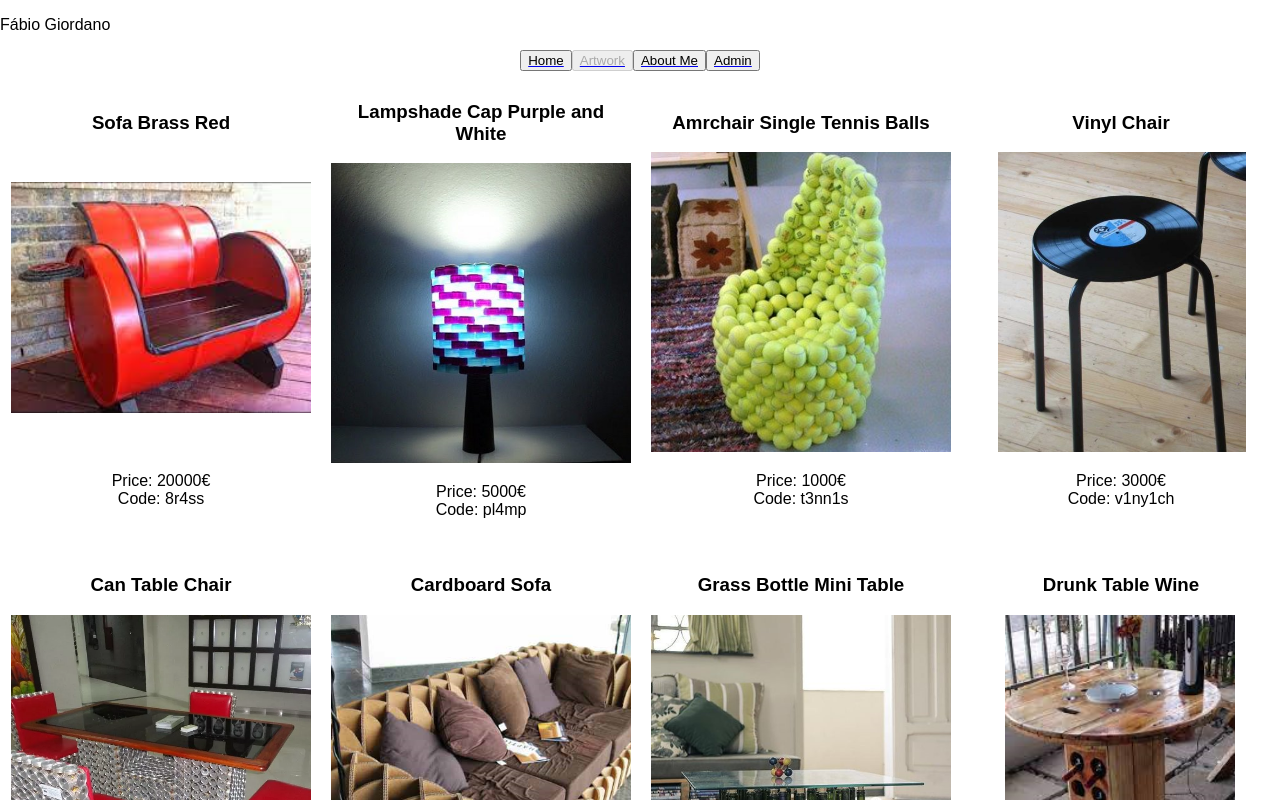
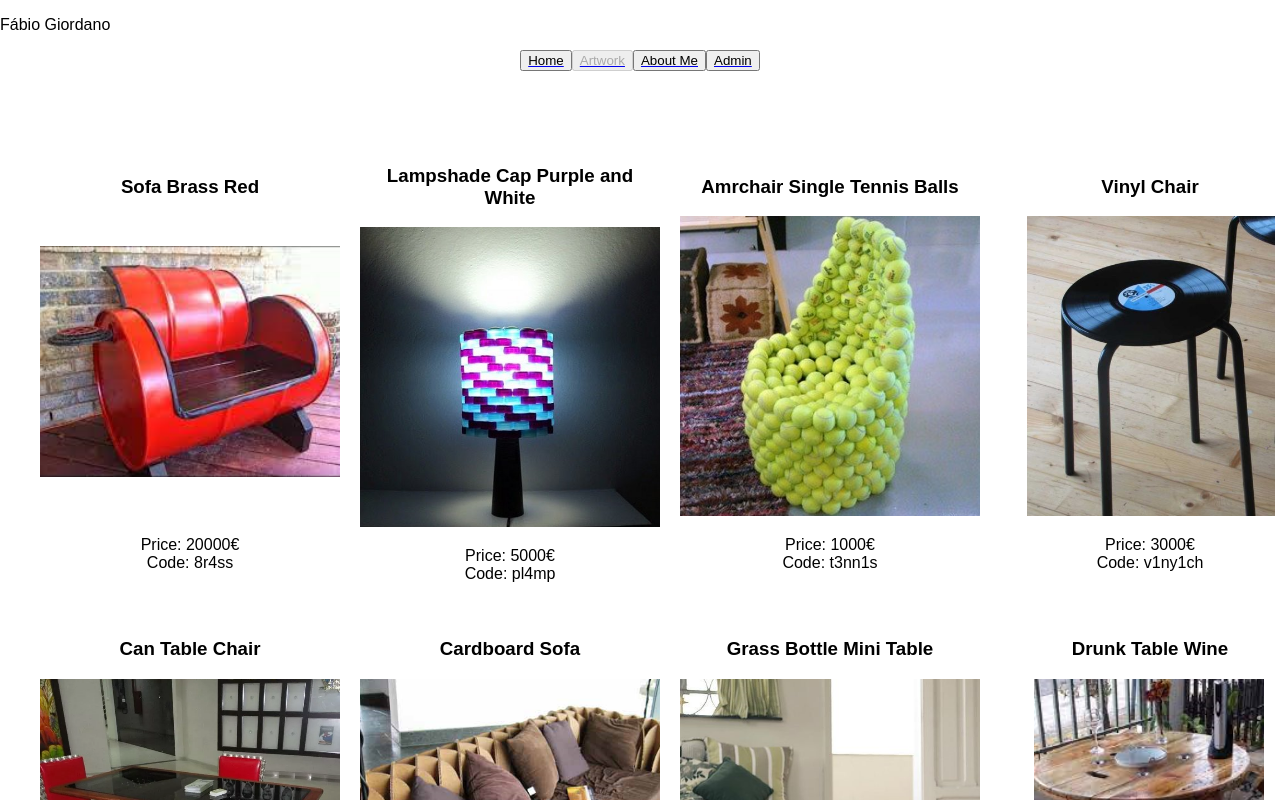
Before and after one commit to Fernot94/Leafie, a Next.js app: page /artworks in a window 1280 px wide. Shown: the top 800 px of the page. Built offline with nearby package versions, Linux system fonts and the light colour scheme.

Commit message:
4 em linha

```diff
--- a/pages/artworks.jsx
+++ b/pages/artworks.jsx
@@ -30,7 +30,7 @@ export default function Artworks() {
   };
 
   return (
-    <div className="primeira">
+    <div className={styles.main}>
       <div className={styles.body}>
         <div className="artWork">
           <h3>Sofa Brass Red</h3>
--- a/styles/Home.module.css
+++ b/styles/Home.module.css
@@ -362,7 +362,12 @@
 .carouselImage p {
   display: flex;
 }
+.main{
+  justify-content: center;
+  align-items: center;
+  text-align: center;
 
+}
 .body {
   flex-direction: row;
   justify-content: center;
```
